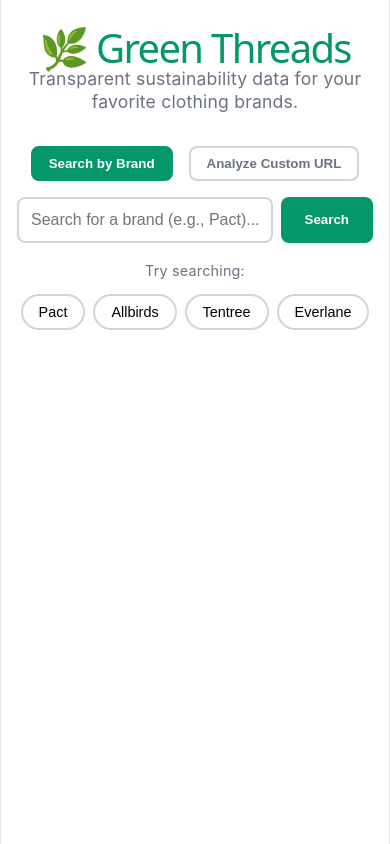
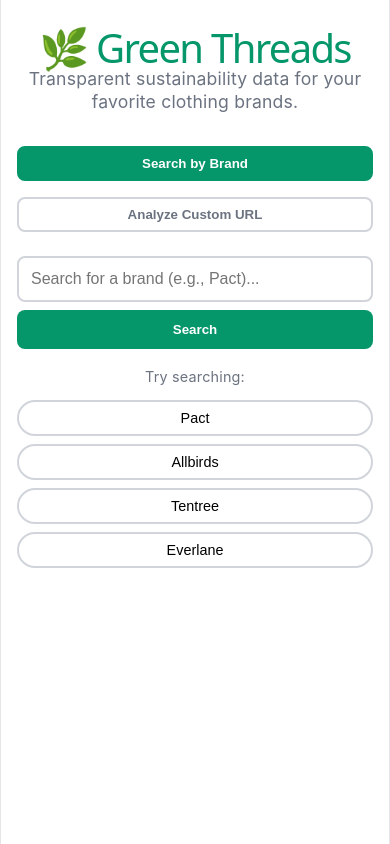
Before and after one commit to Hanaa-1/green-threads, a React app in the folder frontend/: page / in a window 390 px wide. Built offline with nearby package versions, Linux system fonts and the light colour scheme; the HTML template or start-up script is replaced by a standard one.

Commit message:
css update

```diff
--- a/frontend/src/App.css
+++ b/frontend/src/App.css
@@ -1,9 +1,16 @@
+/* Global box-sizing to prevent overflow */
+*, *::before, *::after {
+  box-sizing: border-box;
+}
+
 .app-container {
-  max-width: 700px;
+  max-width: 800px;
   margin: 0 auto;
   padding: 2rem;
   font-family: -apple-system, BlinkMacSystemFont, 'Segoe UI', Roboto, sans-serif;
   color: #1f2937;
+  overflow-x: hidden; /* Prevent horizontal scroll */
+  width: 100%;
 }
 
 header {
@@ -27,35 +34,7 @@
   display: flex;
   gap: 0.5rem;
   margin-bottom: 1rem;
-}
-
-.mode-toggle {
-  display: flex;
-  justify-content: center;
-  gap: 1rem;
-  margin-bottom: 1rem;
-}
-
-.mode-toggle button {
-  padding: 0.5rem 1rem;
-  background: transparent;
-  border: 2px solid #d1d5db;
-  border-radius: 8px;
-  cursor: pointer;
-  font-weight: 600;
-  color: #6b7280;
-  transition: all 0.2s;
-}
-
-.mode-toggle button.active {
-  background: #059669;
-  color: white;
-  border-color: #059669;
-}
-
-.mode-toggle button:hover:not(.active) {
-  border-color: #059669;
-  color: #059669;
+  width: 100%;
 }
 
 .search-form input {
@@ -65,6 +44,7 @@
   border-radius: 8px;
   font-size: 1rem;
   transition: border-color 0.2s;
+  min-width: 0; /* Prevent flex item overflow */
 }
 
 .search-form input:focus {
@@ -81,6 +61,7 @@
   cursor: pointer;
   font-weight: bold;
   transition: background 0.2s;
+  white-space: nowrap;
 }
 
 .search-form button:hover {
@@ -90,6 +71,37 @@
 .search-form button:disabled {
   background: #9ca3af;
   cursor: not-allowed;
+}
+
+/* Mode Toggle */
+.mode-toggle {
+  display: flex;
+  justify-content: center;
+  gap: 1rem;
+  margin-bottom: 1.5rem;
+}
+
+.mode-toggle button {
+  padding: 0.5rem 1rem;
+  background: transparent;
+  border: 2px solid #d1d5db;
+  border-radius: 8px;
+  cursor: pointer;
+  font-weight: 600;
+  color: #6b7280;
+  transition: all 0.2s;
+  white-space: nowrap;
+}
+
+.mode-toggle button.active {
+  background: #059669;
+  color: white;
+  border-color: #059669;
+}
+
+.mode-toggle button:hover:not(.active) {
+  border-color: #059669;
+  color: #059669;
 }
 
 /* Brand Suggestions */
@@ -108,7 +120,7 @@
   display: flex;
   gap: 0.5rem;
   justify-content: center;
-  flex-wrap: wrap;
+  flex-wrap: wrap; /* Allow wrapping on small screens */
 }
 
 .suggestion-btn {
@@ -120,6 +132,7 @@
   font-size: 0.9rem;
   font-weight: 500;
   transition: all 0.2s;
+  white-space: nowrap;
 }
 
 .suggestion-btn:hover {
@@ -136,6 +149,7 @@
   border-radius: 8px;
   text-align: center;
   margin-bottom: 1rem;
+  word-break: break-word;
 }
 
 /* Results Card */
@@ -145,12 +159,15 @@
   border-radius: 12px;
   padding: 2rem;
   box-shadow: 0 4px 6px -1px rgba(0,0,0,0.1);
+  overflow: hidden; /* Prevent content overflow */
+  width: 100%;
 }
 
 .results-card h2 {
   margin-top: 0;
   color: #111827;
   font-size: 2rem;
+  word-break: break-word;
 }
 
 /* Status Banners */
@@ -161,6 +178,7 @@
   padding: 1rem;
   border-radius: 8px;
   margin-bottom: 1.5rem;
+  width: 100%;
 }
 
 .status-banner.success {
@@ -193,13 +211,15 @@
   margin: 0;
   font-size: 0.9rem;
   color: #374151;
+  word-break: break-word;
 }
 
 /* Gauge */
 .gauge-container {
   display: flex;
   justify-content: center;
-  margin: 2.2 rem 0;
+  margin: 1.5rem 0;
+  width: 100%;
 }
 
 /* Details Section */
@@ -213,6 +233,11 @@
 .details ul {
   padding-left: 1.5rem;
   line-height: 1.8;
+  margin: 0;
+}
+
+.details li {
+  word-break: break-word;
 }
 
 .alternatives {
@@ -229,6 +254,7 @@
   border-radius: 999px;
   font-size: 0.875rem;
   font-weight: 500;
+  white-space: nowrap;
 }
 
 /* Transparency Section */
@@ -236,6 +262,7 @@
   margin-top: 2.5rem;
   padding-top: 2rem;
   border-top: 2px solid #e5e7eb;
+  width: 100%;
 }
 
 .transparency-section h3 {
@@ -257,6 +284,8 @@
   border-radius: 8px;
   padding: 1.25rem;
   margin-bottom: 1rem;
+  width: 100%;
+  overflow: hidden; /* Prevent internal overflow */
 }
 
 .transparency-card h4 {
@@ -269,7 +298,7 @@
 .transparency-card a {
   color: #059669;
   text-decoration: none;
-  word-break: break-all;
+  word-break: break-all; /* Break long URLs */
 }
 
 .transparency-card a:hover {
@@ -293,8 +322,9 @@
 
 .keywords-grid {
   display: grid;
-  grid-template-columns: repeat(auto-fill, minmax(180px, 1fr));
+  grid-template-columns: repeat(auto-fill, minmax(200px, 1fr)); /* More flexible grid */
   gap: 0.75rem;
+  width: 100%;
 }
 
 .keyword-item {
@@ -305,12 +335,16 @@
   display: flex;
   justify-content: space-between;
   align-items: center;
+  min-width: 0; /* Allow flex item to shrink */
 }
 
 .keyword-name {
   font-weight: 600;
   color: #059669;
   font-size: 0.9rem;
+  word-break: break-word;
+  overflow: hidden;
+  text-overflow: ellipsis;
 }
 
 .keyword-count {
@@ -320,6 +354,8 @@
   border-radius: 4px;
   font-size: 0.8rem;
   font-weight: 500;
+  white-space: nowrap;
+  flex-shrink: 0;
 }
 
 .methodology {
@@ -334,6 +370,7 @@
 
 .methodology li {
   margin-bottom: 0.25rem;
+  word-break: break-word;
 }
 
 /* Responsive Design */
@@ -347,6 +384,30 @@
   }
 
   .keywords-grid {
-    grid-template-columns: 1fr;
+    grid-template-columns: 1fr; /* Single column on mobile */
+  }
+
+  .search-form {
+    flex-direction: column;
+  }
+
+  .search-form button {
+    width: 100%;
+  }
+
+  .mode-toggle {
+    flex-direction: column;
+  }
+
+  .mode-toggle button {
+    width: 100%;
+  }
+
+  .suggestions-container {
+    flex-direction: column;
+  }
+
+  .suggestion-btn {
+    width: 100%;
   }
 }
```
